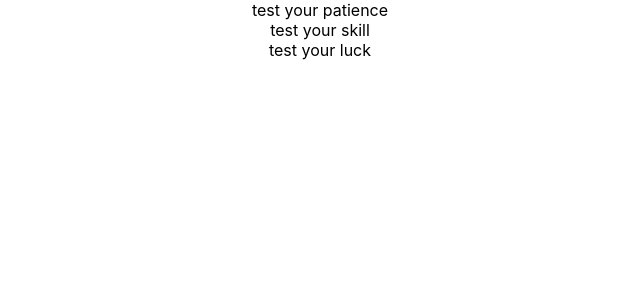
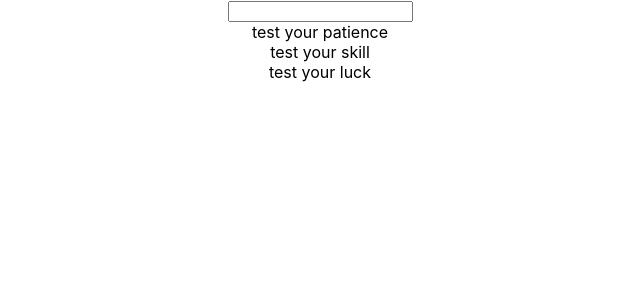
Before and after one commit to txddra/React-Redo, a React (Create React App) app: page / in a window 1280 px wide. Shown: the top 300 px of the page, without its empty margins (320-960 px from the left). Built offline with nearby package versions, Linux system fonts and the light colour scheme.

Commit message:
renders the input field

```diff
--- a/src/App.js
+++ b/src/App.js
@@ -27,14 +27,19 @@ function App() {
 
   const [todos, setTodos] = useState(initialTodoArray);
 
-
+//gets all the todo's to render
   function showAllTodo(){
     return todos.map((todoList)=>{
       return <Todo todo={todoList.id} todoList={todoList} />
     })
   }
+
+  function showTodoInput() {
+    return <TodoInput />
+  }
   return (
     <div className="App">
+     {showTodoInput()}
      {showAllTodo()}
     </div>
   );
```
